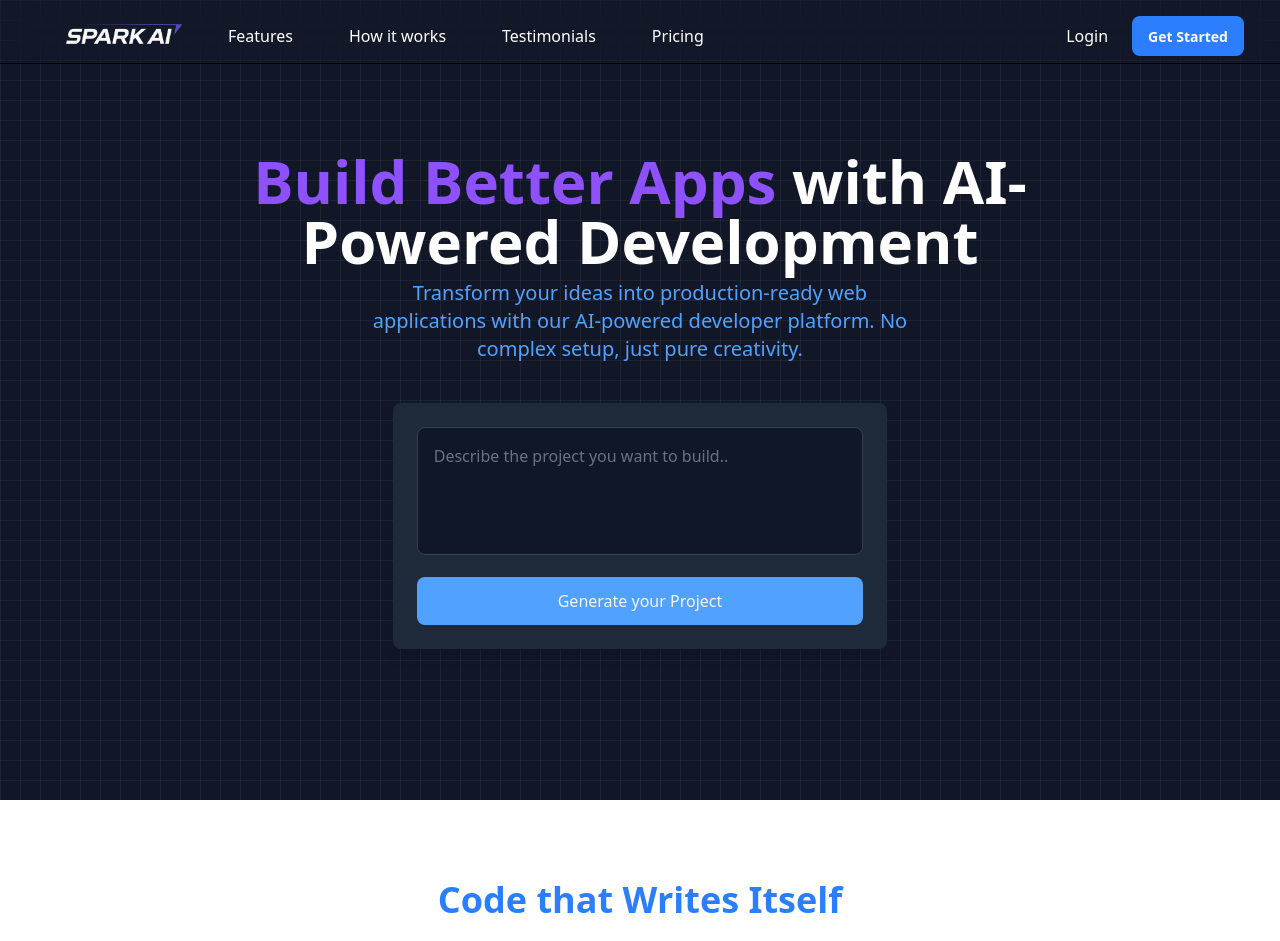
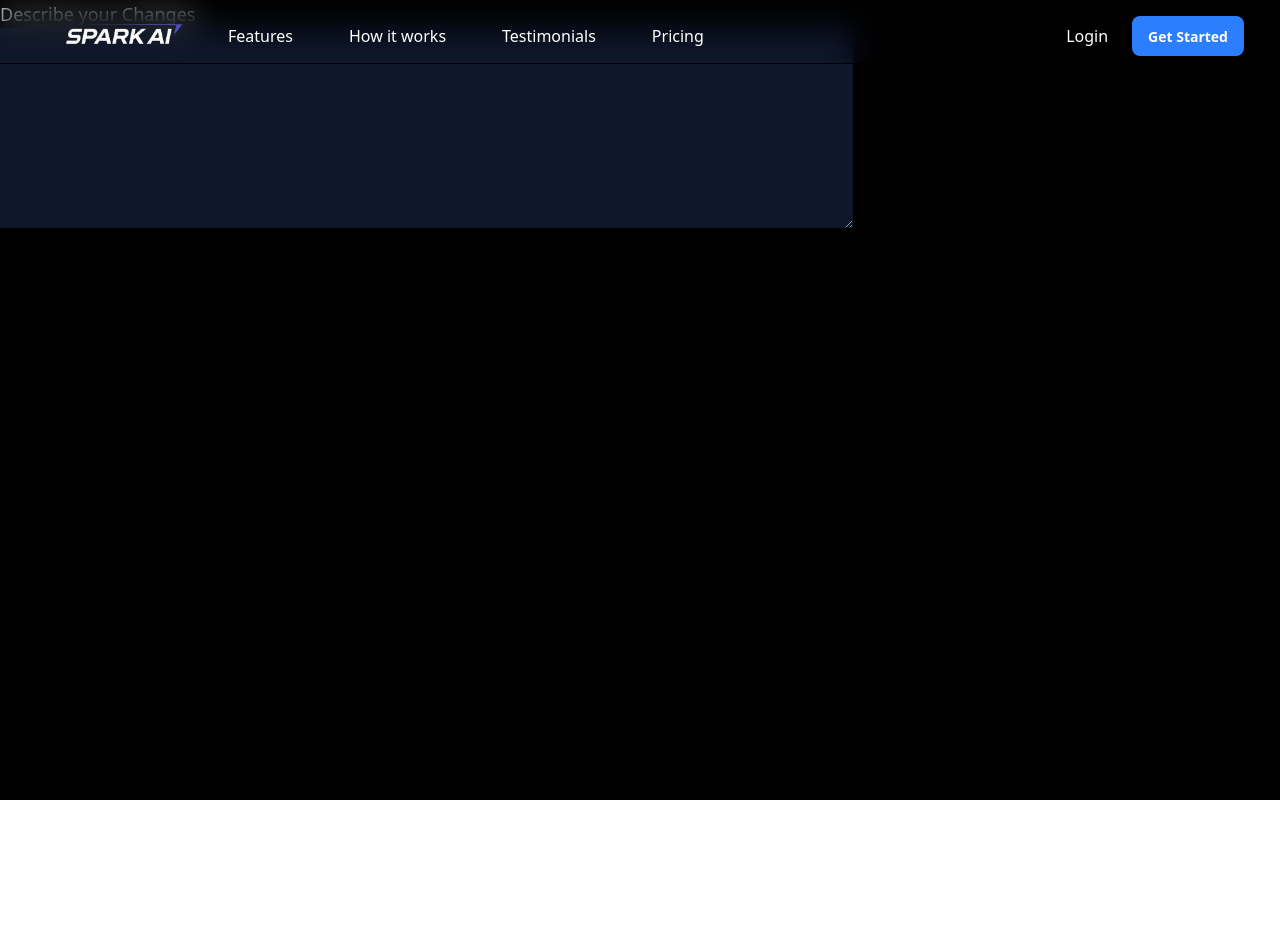
Before and after one commit to Varun789-mx/Spark, a React (Vite) app in the folder frontend/: page /builder in a window 1280 px wide. Shown: the top 941 px of the page. After the commit the page ends 808 px from the top, so only its background shows below. Built offline with nearby package versions, Linux system fonts and the light colour scheme.

Commit message:
Add the input box and more

```diff
--- a/frontend/src/App.tsx
+++ b/frontend/src/App.tsx
@@ -1,12 +1,18 @@
-import { BrowserRouter } from 'react-router-dom';
+import { BrowserRouter, Route, Routes } from 'react-router-dom';
 import './App.css';
 import { Home } from './pages/Home';
+import { Builder } from './pages/Builder';
 
 
 function App() {
   return (
     <>
-      <BrowserRouter><Home /></BrowserRouter>
+      <BrowserRouter>
+        <Routes>
+          <Route path='/' element={<Home />} />
+          <Route path='/builder' element={<Builder />} />
+        </Routes>
+      </BrowserRouter>
     </>
   )
 }
--- /dev/null
+++ b/frontend/src/components/Chatabox.tsx
@@ -0,0 +1,15 @@
+import { useState } from "react"
+
+export const Chatbox = () => {
+    const [chat, SetChat] = useState("");
+    return <>
+        <div className=" w-full">
+
+            <div className="mb-2 justify-between  bg-black h-screen">
+                <h2 className="text-lg font-medium text-white ">Describe your Changes</h2>
+                <textarea className="w-2/3 h-1/4 bg-slate-900 text-slate-400 " />
+            </div>
+
+        </div>    </>
+
+}
--- a/frontend/src/components/CodeShowCase.tsx
+++ b/frontend/src/components/CodeShowCase.tsx
@@ -5,7 +5,7 @@ const CodeShowcase = () => {
     <div>
       <section id="how-it-works" className="py-20 bg-secondary/5">
         <div className="container mx-auto px-4 sm:px-6">
-          <div className="text-center max-w-3xl mx-auto mb-16 text-center">
+          <div className=" max-w-3xl mx-auto mb-16 text-center">
             <h2 className="text-3xl md:text-4xl font-bold mb-4 text-blue-500">
               <span className="text-gradient">Code that Writes Itself</span>
             </h2>
--- /dev/null
+++ b/frontend/src/pages/Builder.tsx
@@ -0,0 +1,19 @@
+import { Background } from "../components/Background";
+import { Chatbox } from "../components/Chatabox";
+import { Navbar } from "../components/Navbar";
+
+export function Builder() {
+    return (<>
+        <div className=" relativemin-h-screen">
+            <div className="fixed inset-0 -z-10">
+                <Background />
+            </div>
+         <div className="realive -z-10 flex flex-col ">
+                <Navbar />
+            </div>
+            <div className="flex flex-1 flex-col justify-center items-center">
+                <Chatbox/>
+            </div>
+        </div>
+    </>)
+}
--- a/frontend/src/pages/Home.tsx
+++ b/frontend/src/pages/Home.tsx
@@ -11,17 +11,14 @@ export const Home = () => {
           <div className='fixed inset-0 -z-10'>
             <Background />
           </div>
-
           <div className='relative z-10 flex flex-col min-h-screen'>
             <Navbar />
-
-        <div className="flex-1 flex flex-col  justify-center items-center px-4">
-          <HeroText />
-
+            <div className="flex-1 flex flex-col  justify-center items-center px-4">
+              <HeroText />
+            </div>
+          </div>
+          <CodeShowcase />
         </div>
-      </div>
-      <CodeShowcase/>
-      </div>
       </div>
 
     </>
```
